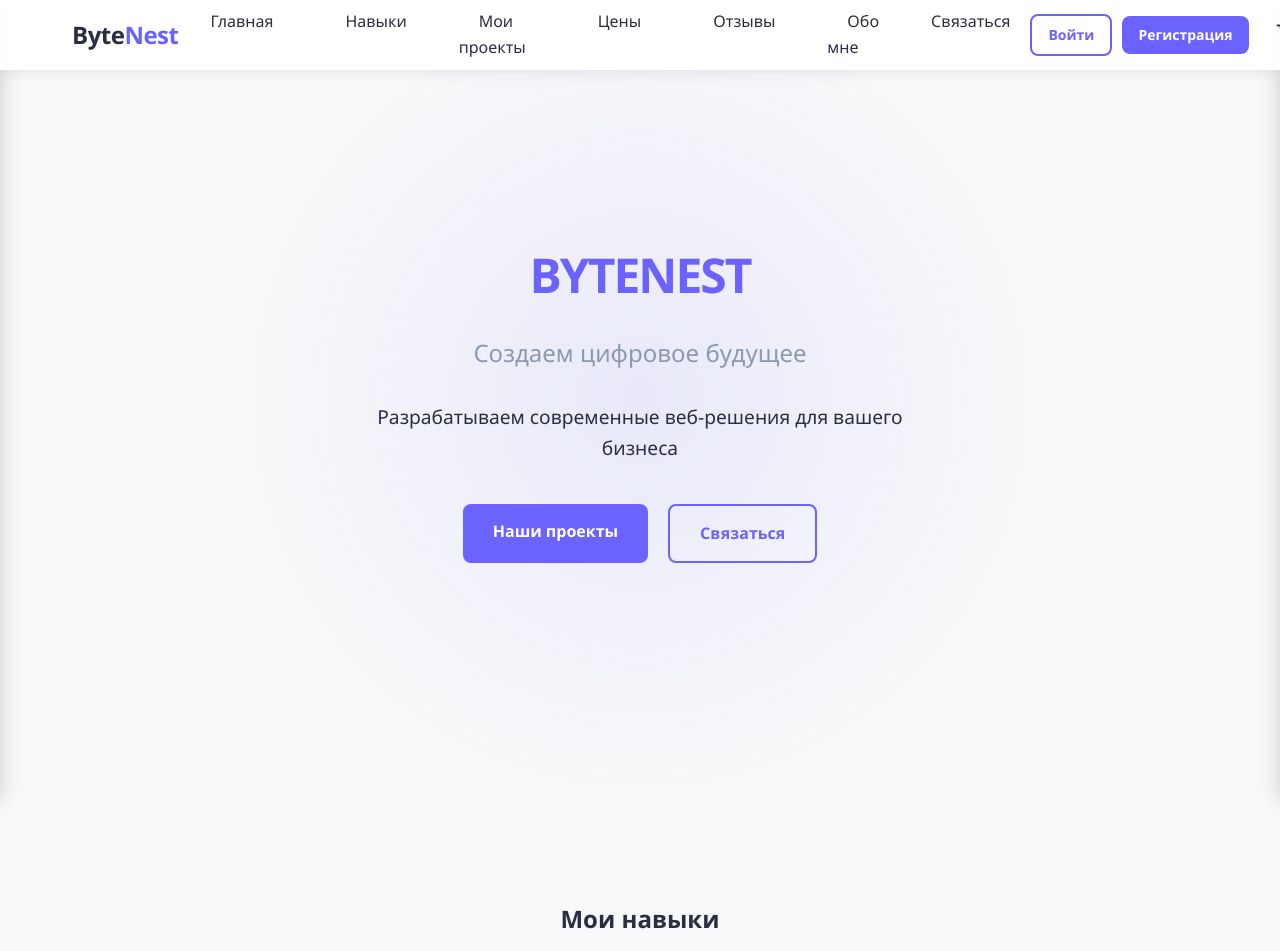
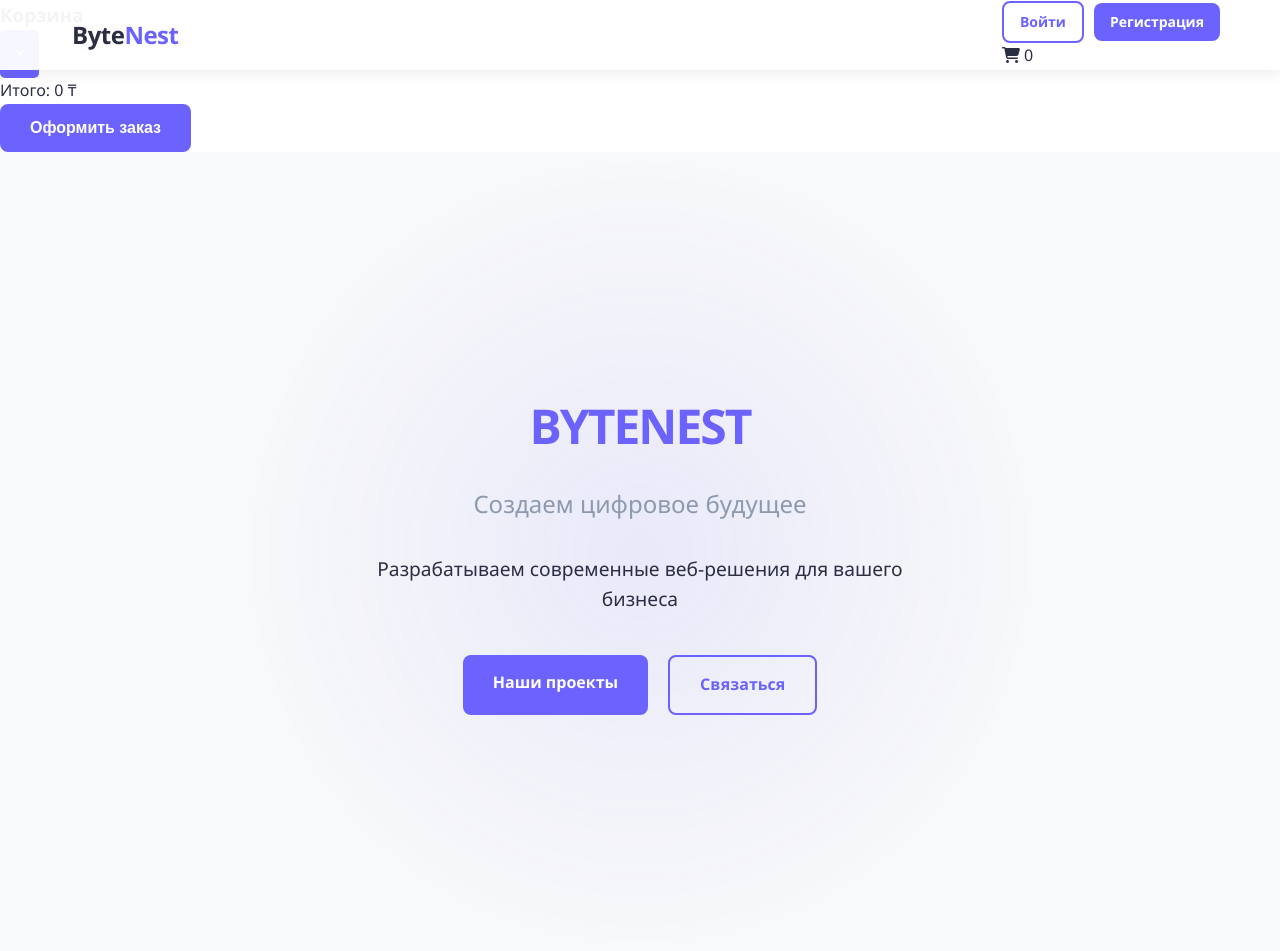
Before and after one commit to dosherakxxx/portfoliosite, a PHP site: page / in a window 1280 px wide. Shown: the top 951 px of the page. Run offline with PHP 8.4, Linux system fonts and the light colour scheme; some libraries are stand-ins or nearby versions.

Commit message:
update lk

```diff
--- a/css/cart.css
+++ b/css/cart.css
@@ -8,58 +8,43 @@
 
 .cart-count {
     position: absolute;
-    top: 0;
-    right: 0;
+    top: -8px;
+    right: -8px;
     background: var(--accent-color);
     color: white;
-    width: 18px;
-    height: 18px;
     border-radius: 50%;
+    width: 20px;
+    height: 20px;
     font-size: 12px;
     display: flex;
     align-items: center;
     justify-content: center;
 }
 
-.slide-menu,
 .cart-sidebar {
     position: fixed;
     top: 0;
-    height: 100%;
+    right: -400px;
+    width: 400px;
+    height: 100vh;
     background: var(--card-bg);
+    box-shadow: -2px 0 10px rgba(0,0,0,0.1);
+    transition: right 0.3s ease;
     z-index: 1000;
-    transition: transform 0.3s ease;
-    box-shadow: 0 0 20px rgba(0,0,0,0.2);
-    overflow-y: auto;
-}
-
-.slide-menu {
-    left: 0;
-    width: 300px;
-    transform: translateX(-100%);
-}
-
-.cart-sidebar {
-    right: 0;
-    width: 400px;
-    transform: translateX(100%);
-}
-
-.slide-menu.active {
-    transform: translateX(0);
+    padding: 20px;
 }
 
 .cart-sidebar.active {
-    transform: translateX(0);
+    right: 0;
 }
 
 .cart-header {
-    padding: 20px;
-    border-bottom: 1px solid var(--card-border);
     display: flex;
     justify-content: space-between;
     align-items: center;
     margin-bottom: 20px;
+    padding-bottom: 10px;
+    border-bottom: 1px solid var(--card-border);
 }
 
 .close-cart {
@@ -68,37 +53,23 @@
     font-size: 24px;
     color: var(--text-color);
     cursor: pointer;
-    padding: 8px;
 }
 
-/* Cart items styles */
 .cart-items {
     max-height: calc(100vh - 200px);
     overflow-y: auto;
-    padding: 20px;
 }
 
 .cart-item {
     display: flex;
     justify-content: space-between;
     align-items: center;
-    padding: 15px;
+    padding: 15px 0;
     border-bottom: 1px solid var(--card-border);
-    margin-bottom: 10px;
 }
 
 .cart-item-info {
     flex: 1;
-}
-
-.cart-item-info h4 {
-    margin: 0 0 5px;
-    color: var(--text-color);
-}
-
-.cart-item-info p {
-    color: var(--text-light);
-    margin: 0;
 }
 
 .cart-item-title {
@@ -111,12 +82,9 @@
 }
 
 .remove-item {
-    background: none;
-    border: none;
     color: #ff4444;
-    font-size: 20px;
     cursor: pointer;
-    padding: 5px 10px;
+    padding: 5px;
 }
 
 .cart-footer {
@@ -133,78 +101,11 @@
     display: flex;
     justify-content: space-between;
     margin-bottom: 15px;
-    font-weight: bold;
-    color: var(--text-color);
+    font-weight: 600;
 }
 
 .checkout-btn {
     width: 100%;
-}
-
-.cart-toggle {
-    position: relative;
-    cursor: pointer;
-    padding: 8px;
-    display: flex;
-    align-items: center;
-    color: var(--text-color);
-    background: none;
-    border: none;
-    transition: all 0.3s ease;
-}
-
-.cart-toggle:hover {
-    color: var(--accent-color);
-    transform: scale(1.1);
-}
-
-.cart-toggle i {
-    font-size: 20px;
-}
-
-/* Menu and Cart common styles */
-.slide-menu-header,
-.cart-header {
-    padding: 20px;
-    border-bottom: 1px solid var(--card-border);
-    display: flex;
-    justify-content: space-between;
-    align-items: center;
-}
-
-.close-menu {
-    background: none;
-    border: none;
-    font-size: 24px;
-    color: var(--text-color);
-    cursor: pointer;
-    padding: 8px;
-}
-
-.slide-menu-nav ul {
-    padding: 20px;
-    list-style: none;
-}
-
-.slide-menu-nav a {
-    display: block;
-    padding: 15px;
-    color: var(--text-color);
-    text-decoration: none;
-    border-radius: 8px;
-    transition: all 0.3s ease;
-}
-
-.slide-menu-nav a:hover {
-    background: rgba(108, 99, 255, 0.1);
-    color: var(--accent-color);
-}
-
-@media (max-width: 768px) {
-    .slide-menu,
-    .cart-sidebar {
-        width: 100%;
-    }
 }
 
 @media (max-width: 480px) {
--- a/index.html
+++ b/index.html
@@ -48,10 +49,8 @@
     </script>
     <link rel="stylesheet" href="style.css">
     <link rel="stylesheet" href="https://cdnjs.cloudflare.com/ajax/libs/font-awesome/5.15.4/css/all.min.css">
-    <link rel="stylesheet" href="css/cart.css">
     <script src="https://kit.fontawesome.com/a076d05399.js"></script>
     <script src="script.js" defer></script>
-    <script src="js/cart.js" defer></script>
 </head>
 <body>
     <header class="main-header">
@@ -62,56 +61,29 @@
                 </a>
             </div>
             <nav class="main-nav">
-                <ul class="nav-links">
-                    <li><a href="#home">Главная</a></li>
-                    <li><a href="#skills">Навыки</a></li>
-                    <li><a href="#portfolio">Мои проекты</a></li>
-                    <li><a href="#pricing">Цены</a></li>
-                    <li><a href="#reviews">Отзывы</a></li>
-                    <li><a href="#about">Обо мне</a></li>
-                    <li><a href="#contac">Связаться</a></li>
-                </ul>
+                <div class="nav-right">
+                    <div class="auth-buttons">
+                        <a href="login.php" class="btn btn-outline auth-btn">Войти</a>
+                        <a href="register.php" class="btn btn-primary auth-btn">Регистрация</a>
+                        <a href="dashboard.php" id="dashboardBtn" class="btn btn-primary auth-btn" style="display: none;">Личный кабинет</a>
+                    </div>
+                    <div class="cart-icon" id="cartIcon">
+                        <i class="fas fa-shopping-cart"></i>
+                        <span class="cart-count">0</span>
+                    </div>
+                    <button class="mobile-menu-toggle">
+                        <span></span><span></span><span></span>
+                    </button>
+                </div>
             </nav>
-            <div class="header-right">
-                <div class="auth-buttons">
-                    <a href="login.php" class="btn btn-outline auth-btn" id="loginBtn">Войти</a>
-                    <a href="register.php" class="btn btn-primary auth-btn" id="registerBtn">Регистрация</a>
-                    <a href="dashboard.php" class="btn btn-primary auth-btn" id="dashboardBtn" style="display: none;">Личный кабинет</a>
-                </div>
-                <div class="cart-toggle" id="cartToggle">
-                    <i class="fas fa-shopping-cart"></i>
-                    <span class="cart-count">0</span>
-                </div>
-            </div>
         </div>
     </header>
 
-    <!-- Side Menu -->
-    <div class="slide-menu" id="slideMenu">
-        <div class="slide-menu-header">
-            <div class="logo">
-                <span class="logo-text">Byte<span class="accent">Nest</span></span>
-            </div>
-            <button class="close-menu" id="closeMenu">&times;</button>
-        </div>
-        <nav class="slide-menu-nav">
-            <ul>
-                <li><a href="#home" class="menu-link">Главная</a></li>
-                <li><a href="#skills" class="menu-link">Навыки</a></li>
-                <li><a href="#portfolio" class="menu-link">Мои проекты</a></li>
-                <li><a href="#pricing" class="menu-link">Цены</a></li>
-                <li><a href="#reviews" class="menu-link">Отзывы</a></li>
-                <li><a href="#about" class="menu-link">Обо мне</a></li>
-                <li><a href="#contac" class="menu-link">Связаться</a></li>
-            </ul>
-        </nav>
-    </div>
-
-    <!-- Cart Sidebar -->
+    <!-- Add cart sidebar -->
     <div class="cart-sidebar" id="cartSidebar">
         <div class="cart-header">
             <h3>Корзина</h3>
-            <button class="close-cart" id="closeCart">&times;</button>
+            <button class="close-cart">&times;</button>
         </div>
         <div class="cart-items"></div>
         <div class="cart-footer">
--- a/style.css
+++ b/style.css
@@ -57,30 +57,6 @@
     padding: 0 20px;
 }
 
-.header-right {
-    display: flex;
-    align-items: center;
-    gap: 20px;
-    position: relative;
-    z-index: 1002;
-}
-
-.auth-buttons {
-    display: flex;
-    gap: 10px;
-    align-items: center;
-}
-
-.cart-toggle,
-.menu-toggle {
-    cursor: pointer;
-    padding: 8px;
-    background: none;
-    border: none;
-    position: relative;
-    z-index: 1002;
-}
-
 .logo {
     display: flex;
     align-items: center;
@@ -122,6 +98,7 @@
 
 .nav-links {
     display: flex;
+    justify-content: center;
     gap: 2rem;
     list-style: none;
     margin: 0;
@@ -135,6 +112,7 @@
     padding: 10px 20px;
     border-radius: 6px;
     transition: all 0.3s ease;
+    display: inline-block;
 }
 
 .nav-links a:hover {
@@ -143,21 +121,20 @@
     transform: translateY(-2px);
 }
 
-@media (max-width: 992px) {
-    .nav-links {
-        gap: 1rem;
-    }
-
-    .nav-links a {
-        padding: 8px 12px;
-        font-size: 14px;
-    }
-}
-
-@media (max-width: 768px) {
-    .main-nav {
-        display: none;
-    }
+.nav-links a::after {
+    content: '';
+    position: absolute;
+    bottom: 0;
+    left: 50%;
+    width: 0;
+    height: 2px;
+    background: var(--accent-color);
+    transition: all 0.3s ease;
+    transform: translateX(-50%);
+}
+
+.nav-links a:hover::after {
+    width: 80%;
 }
 
 .lang-switch,
@@ -1605,144 +1582,3 @@
     padding: 30px;
     margin: 20px 0;
 }
-
-/* Header styles update */
-.header-right {
-    display: flex;
-    align-items: center;
-    gap: 20px;
-}
-
-.cart-toggle {
-    position: relative;
-    cursor: pointer;
-    padding: 8px;
-}
-
-.cart-count {
-    position: absolute;
-    top: -5px;
-    right: -5px;
-    background: var(--accent-color);
-    color: white;
-    border-radius: 50%;
-    width: 20px;
-    height: 20px;
-    font-size: 12px;
-    display: flex;
-    align-items: center;
-    justify-content: center;
-}
-
-.menu-toggle {
-    display: flex;
-    flex-direction: column;
-    justify-content: space-between;
-    width: 30px;
-    height: 20px;
-    background: none;
-    border: none;
-    cursor: pointer;
-    padding: 0;
-}
-
-.menu-toggle span {
-    display: block;
-    width: 100%;
-    height: 2px;
-    background-color: var(--text-color);
-    transition: 0.3s;
-}
-
-/* Slide-out menu styles */
-.slide-menu {
-    position: fixed;
-    top: 0;
-    left: -300px;
-    width: 300px;
-    height: 100vh;
-    background: var(--card-bg);
-    z-index: 1000;
-    transition: 0.3s;
-    box-shadow: 2px 0 10px rgba(0,0,0,0.1);
-}
-
-.slide-menu.active {
-    left: 0;
-}
-
-.slide-menu-header {
-    display: flex;
-    justify-content: space-between;
-    align-items: center;
-    padding: 20px;
-    border-bottom: 1px solid var(--card-border);
-}
-
-.close-menu {
-    background: none;
-    border: none;
-    font-size: 24px;
-    color: var(--text-color);
-    cursor: pointer;
-}
-
-.slide-menu-nav ul {
-    list-style: none;
-    padding: 20px;
-}
-
-.slide-menu-nav a {
-    display: block;
-    padding: 15px;
-    color: var(--text-color);
-    text-decoration: none;
-    transition: 0.3s;
-    border-radius: 8px;
-}
-
-.slide-menu-nav a:hover {
-    background: rgba(108, 99, 255, 0.1);
-    color: var(--accent-color);
-}
-
-/* Cart sidebar update */
-.cart-sidebar {
-    right: -400px;
-    transition: 0.3s;
-}
-
-.cart-sidebar.active {
-    right: 0;
-}
-
-.slide-menu,
-.cart-sidebar {
-    position: fixed;
-    top: 0;
-    height: 100vh;
-    background: var(--card-bg);
-    z-index: 1003;
-    transition: transform 0.3s ease;
-    box-shadow: 0 0 20px rgba(0,0,0,0.2);
-}
-
-.slide-menu {
-    left: 0;
-    width: 300px;
-    transform: translateX(-100%);
-}
-
-.cart-sidebar {
-    right: 0;
-    width: 400px;
-    transform: translateX(100%);
-}
-
-.slide-menu.active {
-    transform: translateX(0);
-}
-
-.cart-sidebar.active {
-    transform: translateX(0);
-}
```
Also changed, not shown: other parts of index.html (+41 -0 lines), js/cart.js (+57 -41 lines), script.js (+6 -52 lines).
